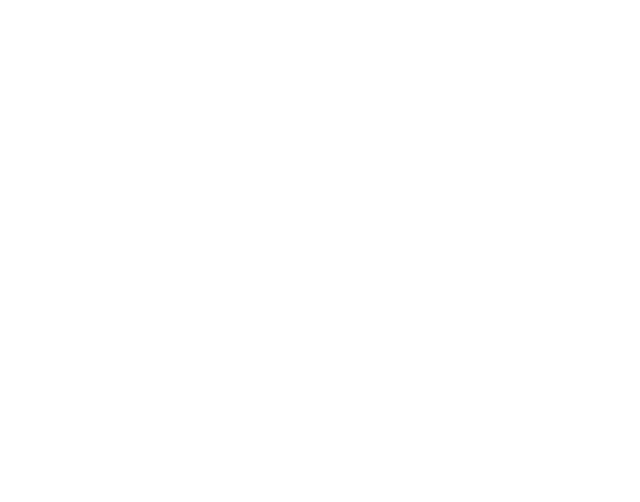
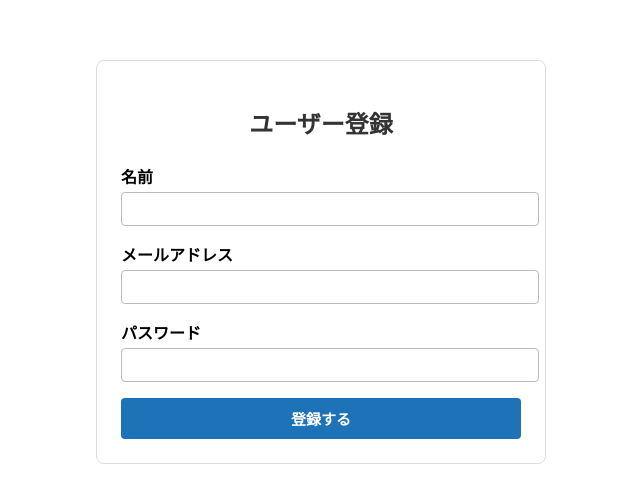
Before and after one commit to 50storm/flashcards-Frontend-, a Nuxt app: page /register in a window 1280 px wide. Before the commit this address had no page. Shown: the top 502 px of the page, without its empty margins (319-959 px from the left). Built offline with nearby package versions, Linux system fonts and the light colour scheme.

Commit message:
登録ビュー追加

```diff
--- a/pages/index.vue
+++ b/pages/index.vue
@@ -64,6 +64,11 @@
           <p v-if="loginError" class="error-msg">{{ loginError }}</p>
 
           <button type="submit">ログイン</button>
+          <div class="text-center mt-3">
+            <NuxtLink to="/register" class="text-blue-600 hover:underline">
+              新規ユーザー登録はこちら
+            </NuxtLink>
+          </div>
         </form>
       </div>
     </div>
--- /dev/null
+++ b/pages/register.vue
@@ -0,0 +1,116 @@
+<template>
+  <div class="register-container">
+    <h2>ユーザー登録</h2>
+
+    <form @submit.prevent="onSubmit">
+      <div class="form-group">
+        <label for="name">名前</label>
+        <input id="name" v-model="form.name" type="text" required />
+      </div>
+
+      <div class="form-group">
+        <label for="email">メールアドレス</label>
+        <input id="email" v-model="form.email" type="email" required />
+      </div>
+
+      <div class="form-group">
+        <label for="password">パスワード</label>
+        <input id="password" v-model="form.password" type="password" required />
+      </div>
+
+      <button type="submit" :disabled="loading">
+        {{ loading ? '登録中...' : '登録する' }}
+      </button>
+
+      <!-- ✅ エラー一覧 -->
+      <ul v-if="errors.length" class="error-list">
+        <li v-for="(msg, i) in errors" :key="i">{{ msg }}</li>
+      </ul>
+
+      <!-- ✅ 成功メッセージ -->
+      <p v-if="success" class="success">登録が完了しました！</p>
+    </form>
+  </div>
+</template>
+
+<script setup lang="ts">
+import { ref } from 'vue'
+const form = ref({ name: '', email: '', password: '' })
+const { registerUser, loading, errors, success } = useUserRegister()
+
+const onSubmit = async () => {
+  await registerUser(form.value)
+}
+</script>
+
+<style scoped>
+.register-container {
+  max-width: 400px;
+  margin: 60px auto;
+  padding: 24px;
+  border: 1px solid #ddd;
+  border-radius: 8px;
+  background: #fff;
+}
+
+h2 {
+  text-align: center;
+  margin-bottom: 24px;
+  font-size: 1.5rem;
+  color: #333;
+}
+
+.form-group {
+  margin-bottom: 16px;
+}
+
+label {
+  display: block;
+  margin-bottom: 4px;
+  font-weight: 600;
+}
+
+input {
+  width: 100%;
+  padding: 8px;
+  border: 1px solid #bbb;
+  border-radius: 4px;
+  font-size: 14px;
+}
+
+button {
+  width: 100%;
+  padding: 10px;
+  background-color: #1d72b8;
+  color: white;
+  font-size: 15px;
+  font-weight: bold;
+  border: none;
+  border-radius: 4px;
+  cursor: pointer;
+}
+
+button:hover:not(:disabled) {
+  background-color: #155d8a;
+}
+
+button:disabled {
+  background-color: #ccc;
+  cursor: not-allowed;
+}
+
+.error-list {
+  color: #d9534f;
+  margin-top: 12px;
+  padding-left: 18px;
+}
+
+.error-list li {
+  margin-bottom: 4px;
+}
+
+.success {
+  color: #28a745;
+  margin-top: 12px;
+}
+</style>
```
